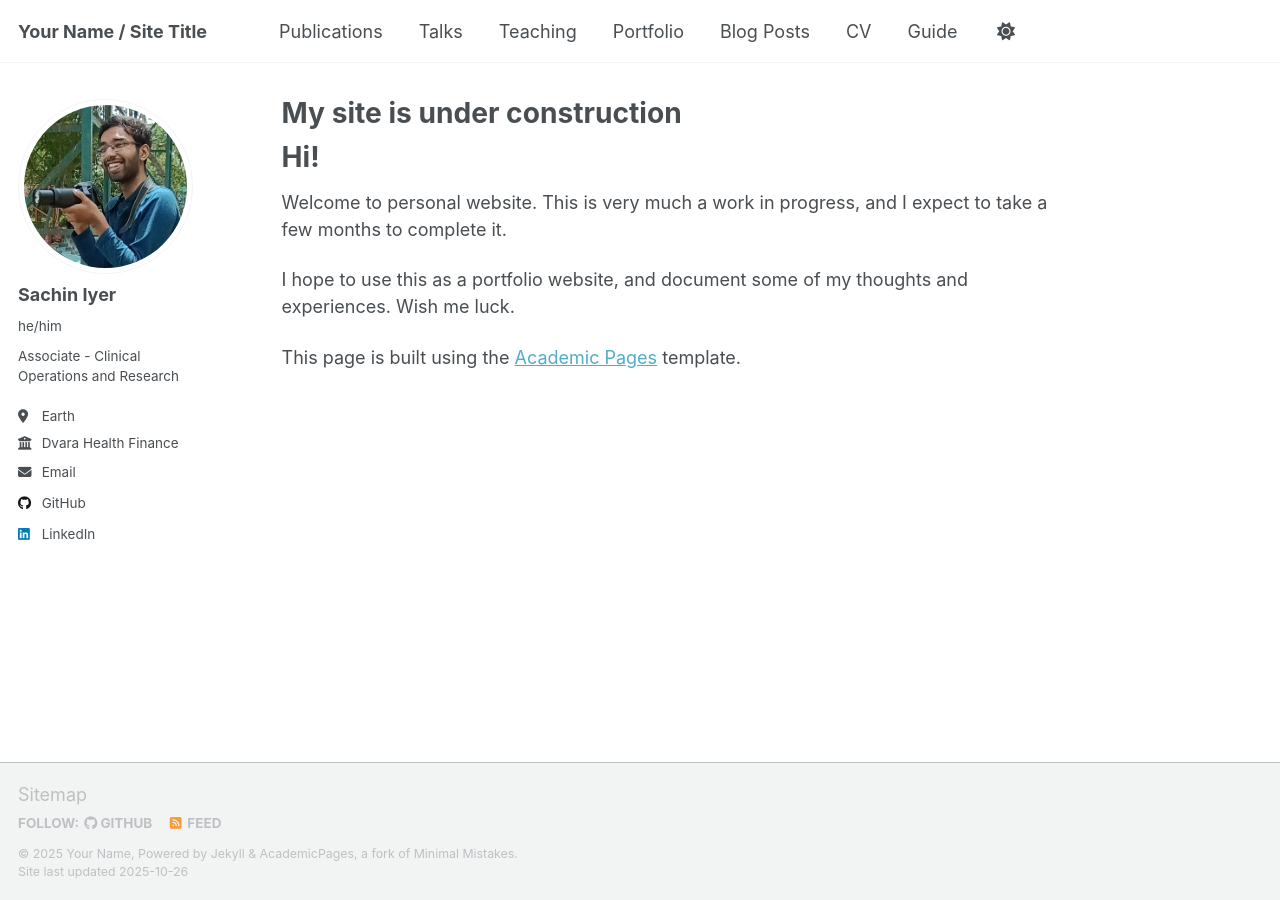
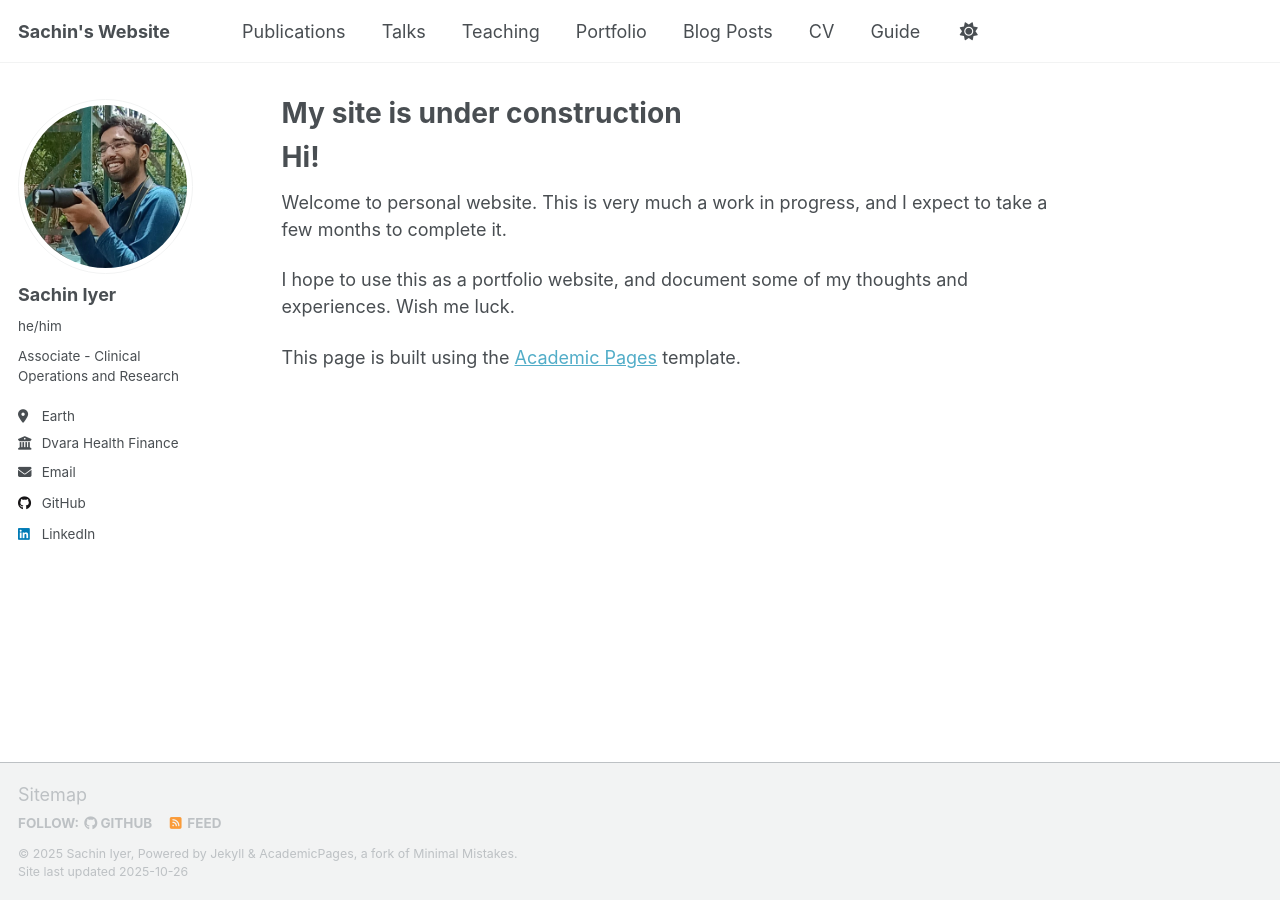
Before and after one commit to sach-iyer/sach-iyer.github.io, a Jekyll site: the page built from _pages/about.md, in a window 1280 px wide. Built offline with Jekyll 4.4.1, drawn with Linux system fonts in a browser that asks for light colours; a script that is not in the unit is left out.

Commit message:
Config and sidebar modifications

```diff
--- a/_config.yml
+++ b/_config.yml
@@ -9,14 +9,14 @@
 # Basic Site Settings
 locale                   : "en-US"
 site_theme               : "default" # Currently available options are "default", "air"
-title                    : "Your Name / Site Title"
+title                    : "Sachin's Website"
 title_separator          : "-"
-name                     : &name "Your Name"
-description              : &description "Your Name's academic portfolio"   # Update this with a general description of your site, this is the default if not overridden by a page
-url                      : https://academicpages.github.io # The base hostname & protocol for your site e.g. "https://[your GitHub username].github.io",
+name                     : &name "Sachin Iyer"
+description              : &description "Sachin's Website"   # Update this with a general description of your site, this is the default if not overridden by a page
+url                      : https://sach-iyer.github.io/ # The base hostname & protocol for your site e.g. "https://[your GitHub username].github.io",
                                                            # or if you already have some other page hosted on Github then use "https://[your GitHub username].github.io/[Your Repo Name]"
 baseurl                  : "" # the subpath of your site, e.g. "/blog"
-repository               : "academicpages/academicpages.github.io"
+repository               : "sach-iyer/sach-iyer.github.io"
 
 # Site Author - The following control what appear as part of the author content on the side bar.
 #               If a field is blank the icon and link will not appear, otherwise it will be shown.
```
Also changed, not shown: images/Profile Picture Cropped.png (added).
